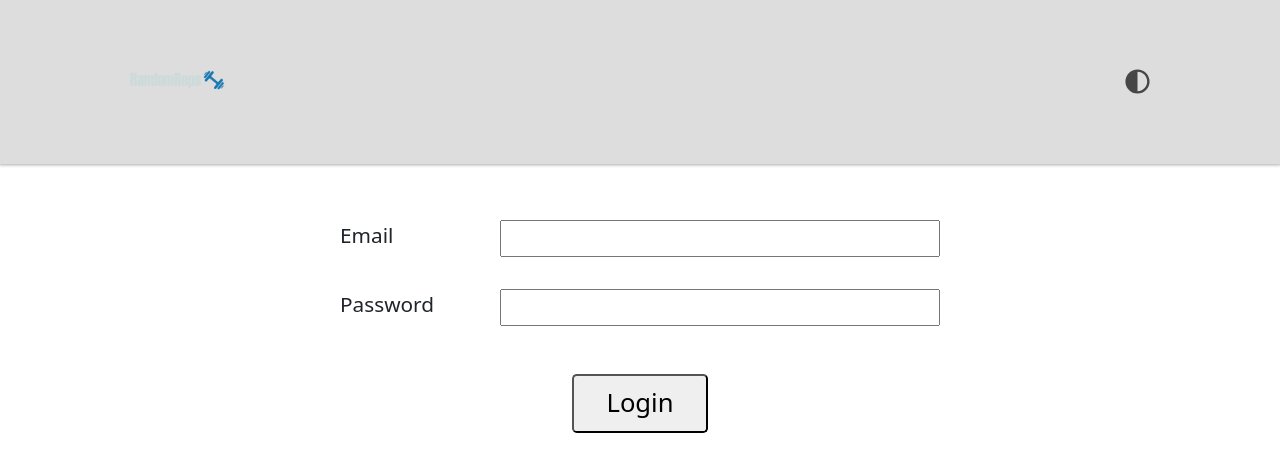
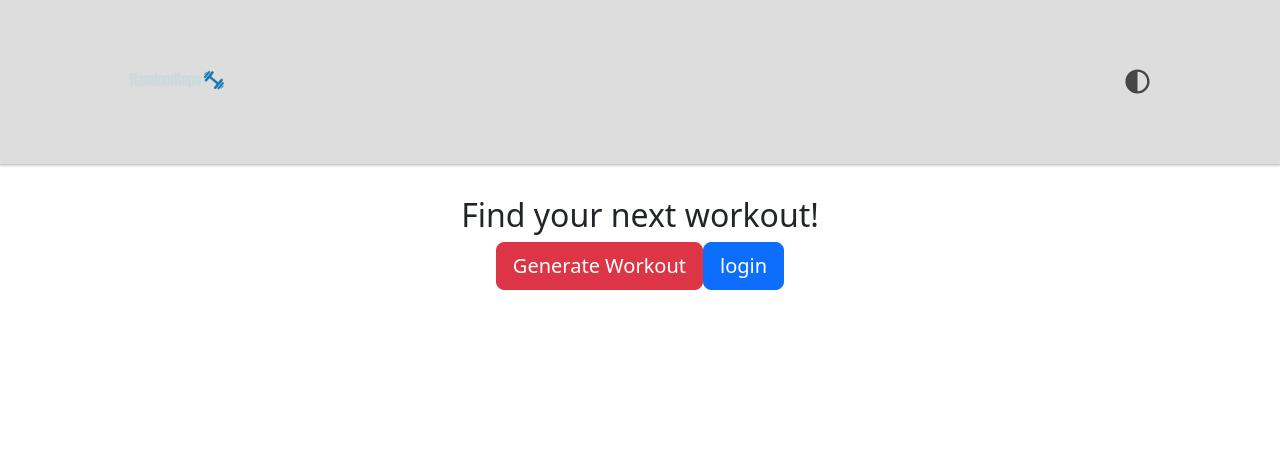
Before and after one commit to Calebjwood/Random-Reps, a React (Vite) app in the folder client/: page / in a window 1280 px wide. Shown: the top 472 px of the page. Built offline with nearby package versions, Linux system fonts and the light colour scheme.

Commit message:
finished basic login

```diff
--- a/client/src/App.jsx
+++ b/client/src/App.jsx
@@ -10,7 +10,6 @@ import 'bootstrap/dist/css/bootstrap.min.css'
 
 import { StoreProvider } from './utils/store-context';
 import Nav from './components/Nav';
-import Login from './components/Login';
 import Auth from './utils/auth'
 
 import './app.scss';
@@ -39,7 +38,7 @@ function App() {
       <StoreProvider>
         <div id="app-shell">
           <Nav />
-          {Auth.loggedIn() ? <Outlet /> : <Login />}
+          <Outlet />
         </div>
       </StoreProvider>
     </ApolloProvider>
--- a/client/src/components/Login/index.jsx
+++ /dev/null
@@ -1,43 +0,0 @@
-import { useState } from 'react';
-import { useMutation } from '@apollo/client';
-
-import { LOGIN_MUTATION } from '../../utils/mutations'
-import Auth from '../../utils/auth';
-
-import './style.scss';
-
-export default function Nav() {
-    const [login, { loading }] = useMutation(LOGIN_MUTATION);
-    const [email, setEmail] = useState('');
-    const [password, setPassword] = useState('');
-
-    const logingHandler = async (evt) => {
-        evt.preventDefault();
-
-        try {
-            const { data } = await login({
-                variables: { email, password }
-            });
-
-            Auth.login(data.login.token);
-        } catch (err) {
-            console.error(err);
-        }
-    }
-
-    return (
-        <form id="login-form" onSubmit={logingHandler}>
-            <div>
-                <label htmlFor="login-form-email">Email</label>
-                <input id="login-form-email" type="text" onChange={(evt) => setEmail(evt.target.value)} />
-            </div>
-            <div>
-                <label htmlFor="login-form-password">Password</label>
-                <input id="login-form-password" type="text" onChange={(evt) => setPassword(evt.target.value)} />
-            </div>
-            <div>
-                <button type="submit" disabled={loading}>Login</button>
-            </div>
-        </form>
-    );
-}
--- a/client/src/components/Login/style.scss
+++ /dev/null
@@ -1,30 +0,0 @@
-#login-form {
-    display: flex;
-    flex-direction: column;
-    width: 95%;
-    max-width: 600px;
-    margin: 5vh auto;
-
-    &>div {
-        display: flex;
-        justify-content: space-between;
-        margin: 1rem 0;
-        font-size: 1.3rem;
-
-        label {
-            flex: 0 8rem;
-        }
-
-        input {
-            flex: 1;
-            margin-left: 2rem;
-        }
-
-        button {
-            border-radius: 0.3rem;
-            padding: 0.5rem 2rem;
-            font-size: 1.6rem;
-            margin: 1rem auto;
-        }
-    }
-}
--- a/client/src/pages/Home/index.jsx
+++ b/client/src/pages/Home/index.jsx
@@ -13,6 +13,9 @@ export default function Home() {
         <Link to="/settings">
           <button className="btn btn-lg btn-danger">Generate Workout</button>
         </Link>
+        <Link to="/login">
+          <button className="btn btn-lg btn-primary">login</button>
+        </Link>
       </div>
     </div>
   );
--- /dev/null
+++ b/client/src/pages/Login/index.jsx
@@ -0,0 +1,47 @@
+import { useState } from 'react';
+import { useMutation } from '@apollo/client';
+
+import { LOGIN_MUTATION } from '../../utils/mutations'
+import Auth from '../../utils/auth';
+
+
+
+export default function Nav() {
+    const [login, { loading }] = useMutation(LOGIN_MUTATION);
+    const [email, setEmail] = useState('');
+    const [password, setPassword] = useState('');
+
+    const logingHandler = async (evt) => {
+        evt.preventDefault();
+
+        try {
+            const { data } = await login({
+                variables: { email, password }
+            });
+
+            Auth.login(data.login.token);
+        } catch (err) {
+            console.error(err);
+        }
+    }
+
+    return (
+        <div className='row mt-5'>
+            <div className='col-4'></div>
+        <form className='col-4' id="login-form" onSubmit={logingHandler}>
+            <div className='mb-3'>
+                <label className='form-label' htmlFor="login-form-email">Email</label>
+                <input className="form-control" id="login-form-email" type="text" onChange={(evt) => setEmail(evt.target.value)} />
+            </div>
+            <div className='mb-3'>
+                <label className='form-label' htmlFor="login-form-password">Password</label>
+                <input className="form-control" id="login-form-password" type="text" onChange={(evt) => setPassword(evt.target.value)} />
+            </div>
+            <div>
+                <button className='btn btn-primary' type="submit" disabled={loading}>Login</button>
+            </div>
+        </form>
+        <div className='col-4'></div>
+        </div>
+    );
+}
--- a/client/src/utils/queries.js
+++ b/client/src/utils/queries.js
@@ -11,7 +11,7 @@ export const QUERY_USER = gql`
       savedWorkouts {
         _id
         title
-        type
+        types
         exercises {
           title
           sets
```
Also changed, not shown: client/src/main.jsx (+10 -0 lines).
